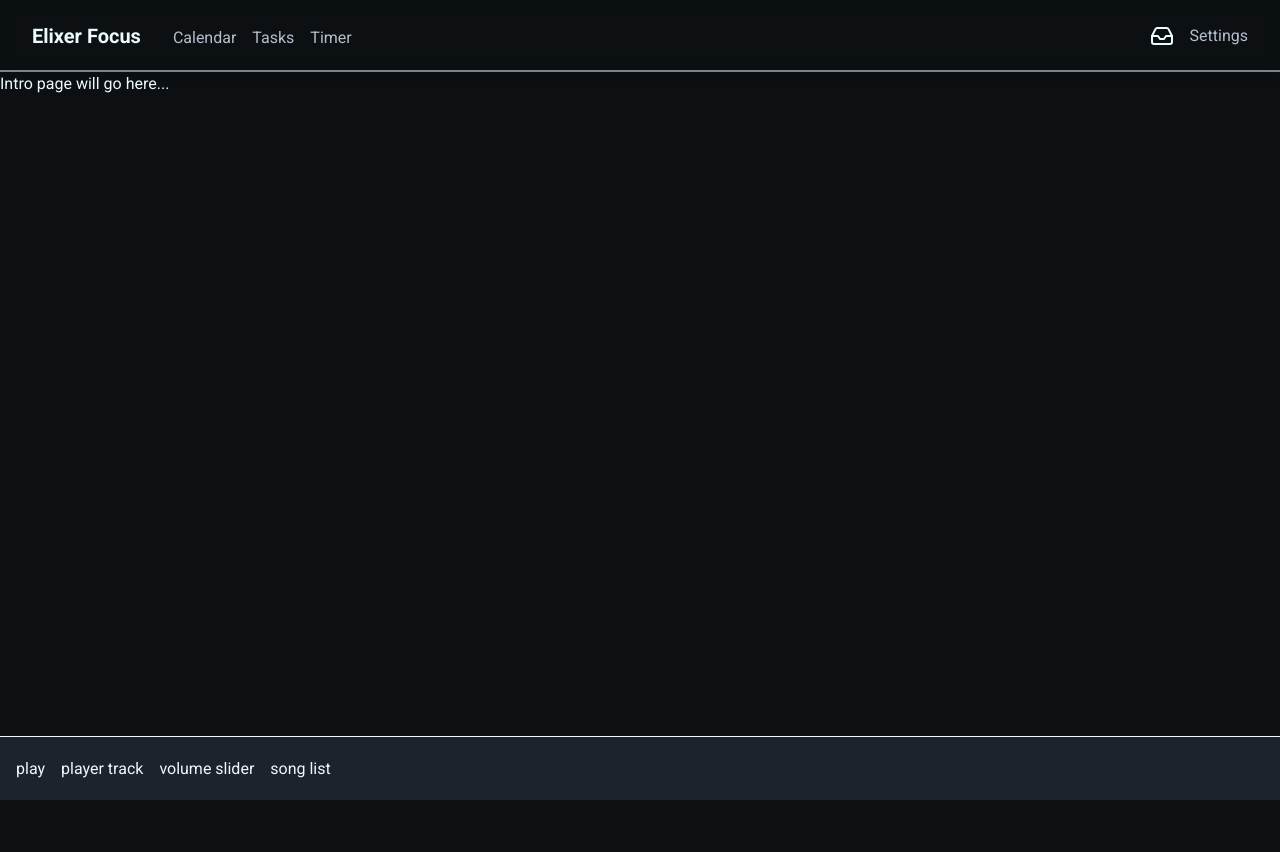
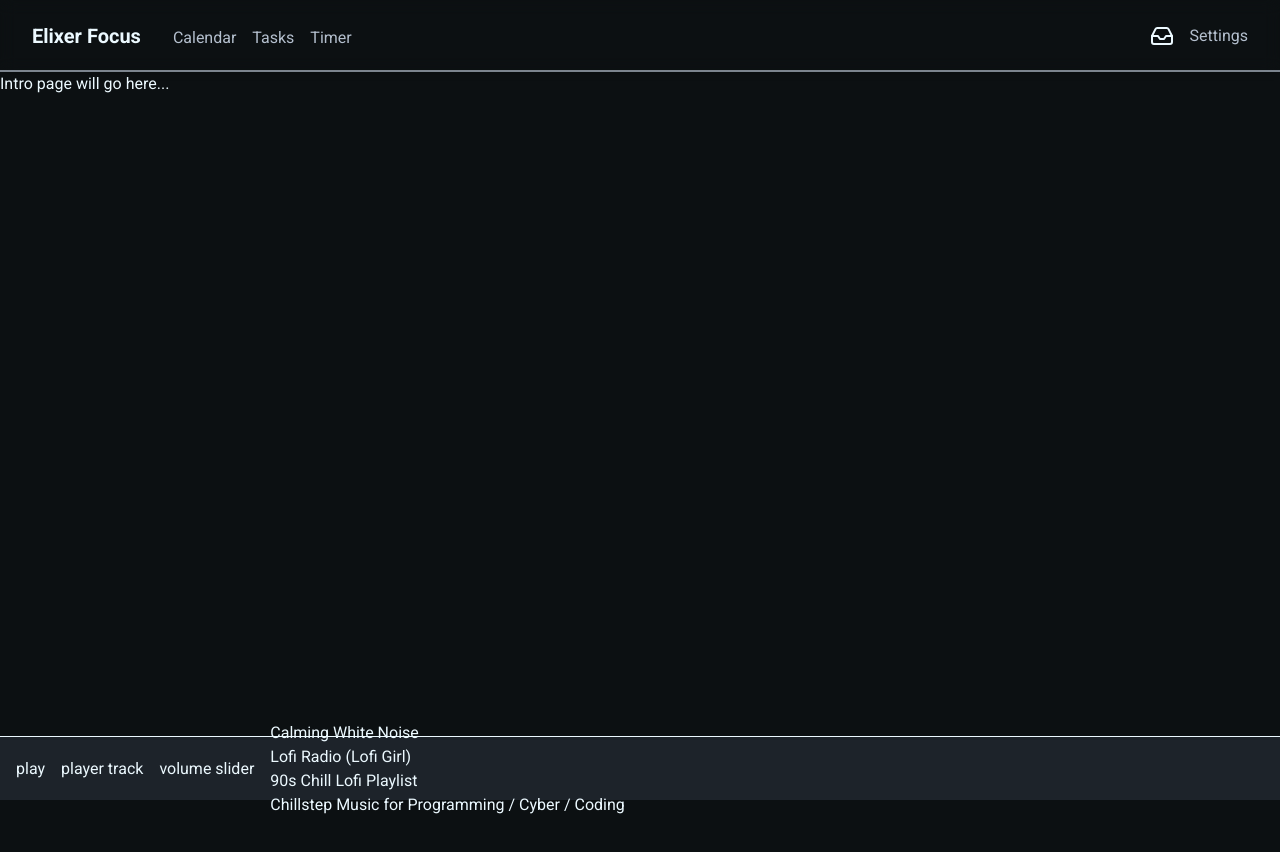
Before and after one commit to elixer-prince/elixer-focus, a React (Vite) app in the folder react-frontend/: page / in a window 1280 px wide. Shown: the top 852 px of the page. Built offline with nearby package versions, Linux system fonts and the light colour scheme.

Commit message:
feat(music-player): change song on song switching

```diff
--- a/react-frontend/src/features/MusicPlayer/Index.tsx
+++ b/react-frontend/src/features/MusicPlayer/Index.tsx
@@ -5,8 +5,14 @@ import {
 import { pauseVideo, playVideo } from "@features/MusicPlayer/utils/controls";
 
 const MusicPlayerContent = () => {
-    const { playerInstanceRef, playerRef, playbackPaused, setPlaybackPaused } =
-        useMusicPlayerContext();
+    const {
+        playerInstanceRef,
+        playerRef,
+        playbackPaused,
+        songs,
+        setChosenSongIndex,
+        setPlaybackPaused,
+    } = useMusicPlayerContext();
 
     return (
         <div
@@ -40,7 +46,20 @@ const MusicPlayerContent = () => {
 
             <div>player track</div>
             <div>volume slider</div>
-            <div>song list</div>
+
+            <div>
+                {songs.map(({ id, title }) => (
+                    <div
+                        key={id}
+                        onClick={() => {
+                            setChosenSongIndex(id);
+                            console.log(id);
+                        }}
+                    >
+                        {title}
+                    </div>
+                ))}
+            </div>
         </div>
     );
 };
--- a/react-frontend/src/features/MusicPlayer/stores/MusicPlayerContext.tsx
+++ b/react-frontend/src/features/MusicPlayer/stores/MusicPlayerContext.tsx
@@ -100,6 +100,13 @@ export const MusicPlayerProvider = ({ children }: PropsWithChildren) => {
         };
     }, []);
 
+    useEffect(() => {
+        if (playerInstanceRef.current) {
+            const nextId = getVideoId(songs[chosenSongIndex].src);
+            playerInstanceRef.current.loadVideoById(nextId);
+        }
+    }, [chosenSongIndex, songs]);
+
     const contextValue: MusicPlayerContextType = useMemo(
         () => ({
             chosenSongIndex,
```
